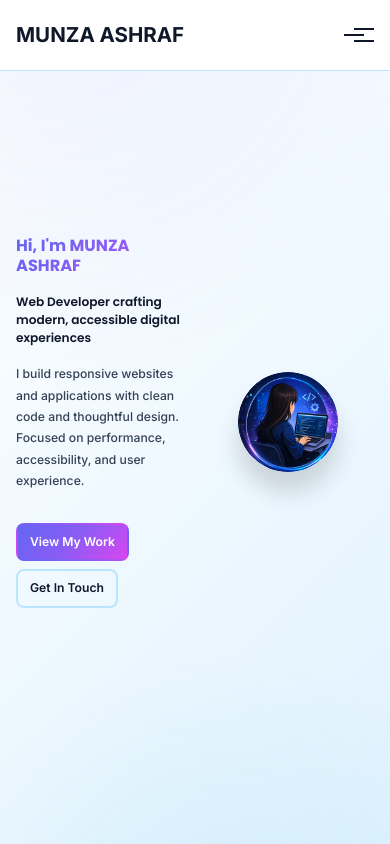
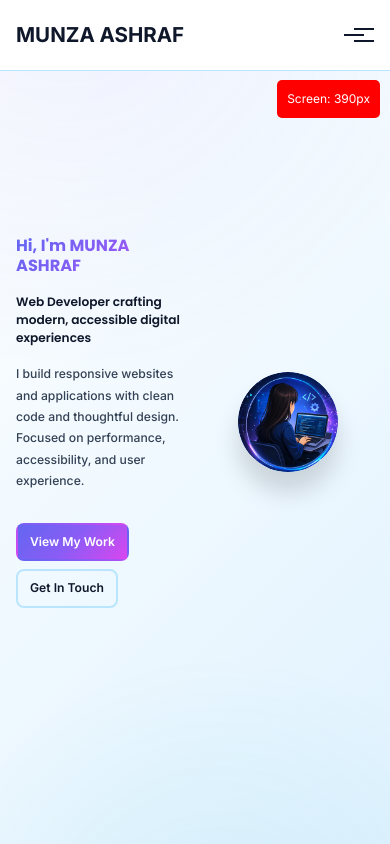
Before and after one commit to munzaashrafmalik/Portfolio, a plain HTML site: page index.html in a window 390 px wide. Shown: the top 844 px of the page. Drawn offline with Linux system fonts and the light colour scheme.

Commit message:
Add debug indicator to show screen width
- Added red debug box in top-right corner showing current screen width
- This will help diagnose why media queries aren't applying
- JavaScript updates width on resize
- Updated CSS version to v=15

Co-Authored-By: Claude Opus 4.7 <noreply@anthropic.com>

```diff
--- a/index.html
+++ b/index.html
@@ -8,7 +8,7 @@
   <link rel="preconnect" href="https://fonts.googleapis.com">
   <link rel="preconnect" href="https://fonts.gstatic.com" crossorigin>
   <link href="https://fonts.googleapis.com/css2?family=Inter:wght@400;500;600;700&family=Poppins:wght@600;700;800&display=swap" rel="stylesheet">
-  <link rel="stylesheet" href="css/styles.css?v=14">
+  <link rel="stylesheet" href="css/styles.css?v=15">
   <link rel="stylesheet" href="https://cdnjs.cloudflare.com/ajax/libs/font-awesome/6.5.1/css/all.min.css">
 </head>
 <body>
@@ -16,6 +16,12 @@
   <nav class="navbar" aria-label="Main navigation">
     <div class="container navbar-container">
       <a href="#" class="logo">MUNZA ASHRAF</a>
+
+      <!-- Debug indicator -->
+      <div style="position: fixed; top: 80px; right: 10px; background: red; color: white; padding: 10px; z-index: 9999; font-size: 12px; border-radius: 5px;">
+        Screen: <span id="screen-width"></span>px
+      </div>
+
       <button class="nav-toggle" aria-label="Toggle navigation" aria-expanded="false">
         <span class="hamburger"></span>
       </button>
--- a/js/main.js
+++ b/js/main.js
@@ -323,4 +323,14 @@ window.addEventListener('scroll', toggleHeaderShadow);
 document.addEventListener('DOMContentLoaded', () => {
   highlightNavLink();
   toggleHeaderShadow();
+
+  // Debug: Show screen width
+  const screenWidthEl = document.getElementById('screen-width');
+  if (screenWidthEl) {
+    function updateScreenWidth() {
+      screenWidthEl.textContent = window.innerWidth;
+    }
+    updateScreenWidth();
+    window.addEventListener('resize', updateScreenWidth);
+  }
 });
```
